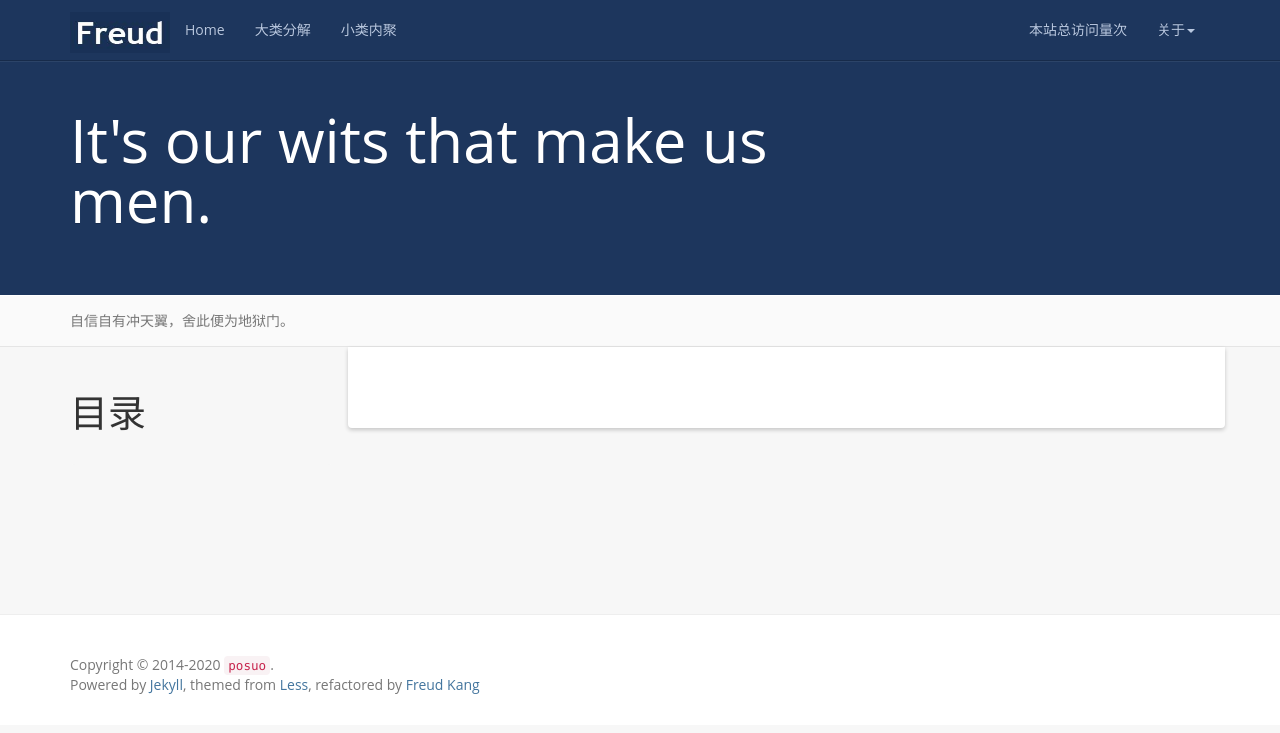
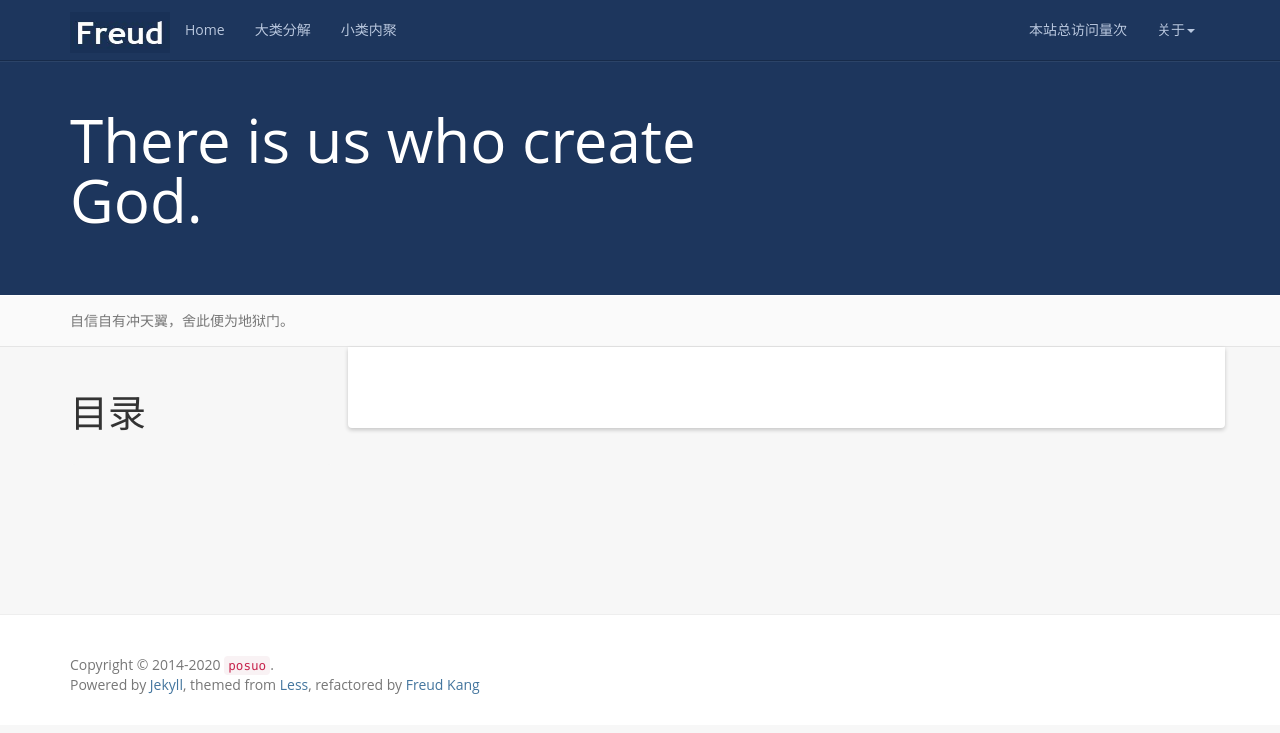
Before and after one commit to Posuomen/Posuomen.githuo.io, a Jekyll site: the page built from tag/index.html, in a window 1280 px wide. Shown: the top 733 px of the page. Built offline with Jekyll 4.4.1, drawn with Linux system fonts in a browser that asks for light colours; comment, search, counter and statistics services are not loaded.

Commit message:
Add files via upload

```diff
--- a/_config.yml
+++ b/_config.yml
@@ -8,7 +8,7 @@ github: https://github.com/posuo/
 baseurl: "/Posuomen"
 description: Actually, posuomen!
 meta_description: 婆娑门;个人博客;我命由我不由天;但说不修成妄言;以缘相见;以德相守
-motto: It's our wits that make us men.
+motto: There is us who create God.
 banner: 自信自有冲天翼，舍此便为地狱门。
 
 #permalink: /:categories/:year/:month/:day/:title/
@@ -22,4 +22,4 @@ github_username: posuo
 # Build settings
 markdown: kramdown
 
-baidu_analysis: 94be4b0f9fc5d94cc0d0415ea6761ae9
+baidu_analysis: 04173a0b76d8b56bc36ce46c5608f8c3
```
